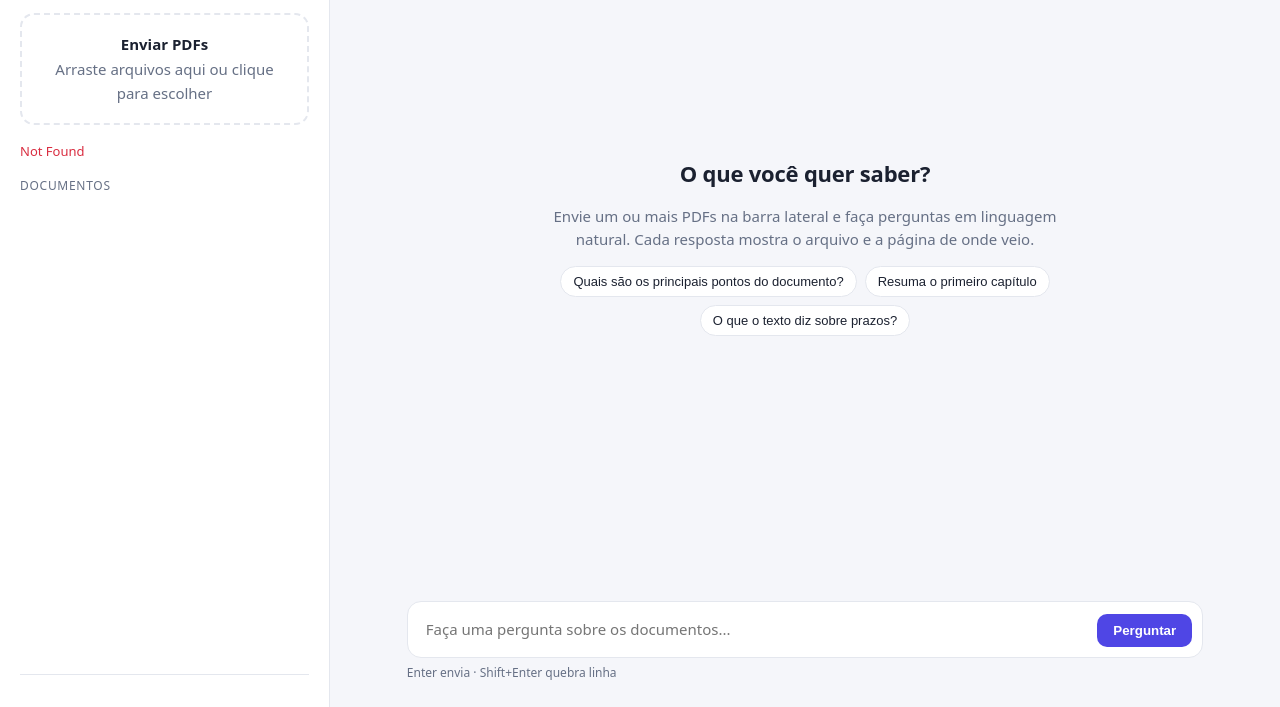
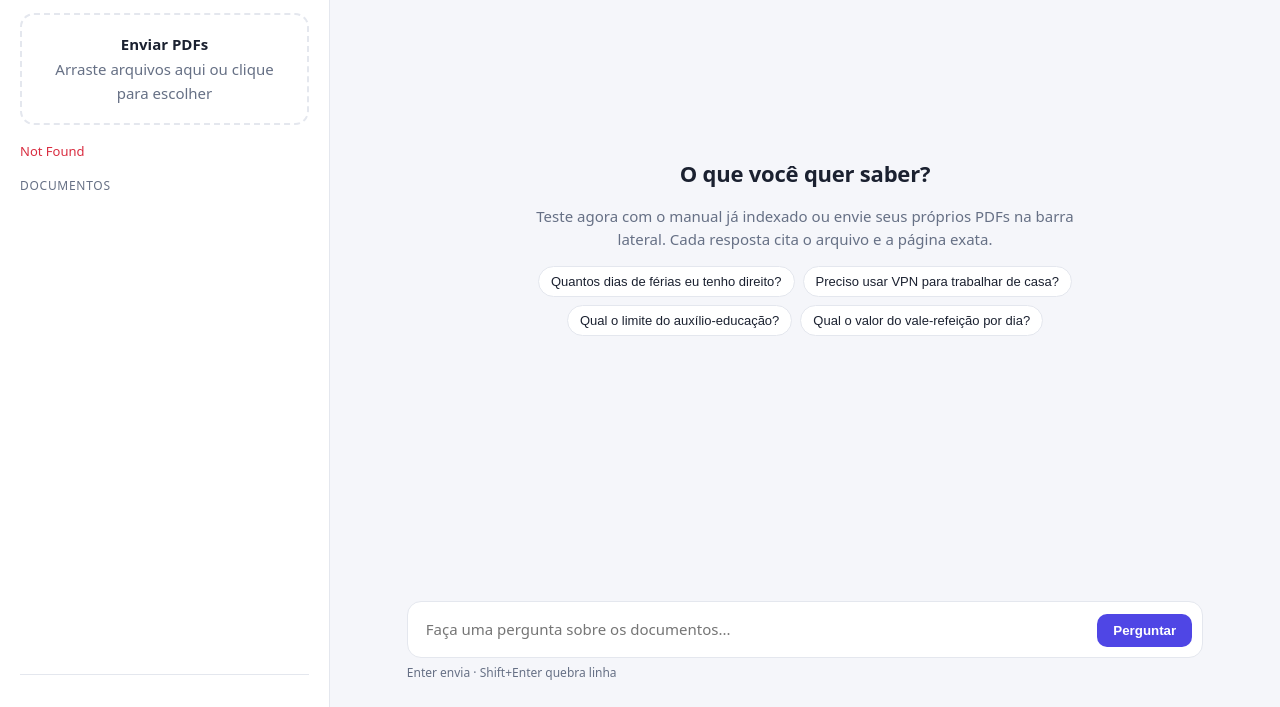
Before and after one commit to Rafael-Pedra-7325/rag-documentos, a plain HTML site: page src/rag_documentos/static/index.html in a window 1280 px wide. Shown: the part 93-800 px from the top of the page. Drawn offline with Linux system fonts and the light colour scheme; no server answers.

Commit message:
Update hero section and example questions in index.html

```diff
--- a/src/rag_documentos/static/index.html
+++ b/src/rag_documentos/static/index.html
@@ -62,7 +62,7 @@
 
     main { display: flex; flex-direction: column; min-height: 0; }
     #messages { flex: 1; overflow-y: auto; padding: 28px clamp(16px, 6vw, 80px); display: flex; flex-direction: column; gap: 18px; }
-    .hero { margin: auto; max-width: 520px; text-align: center; color: var(--muted); }
+    .hero { margin: auto; max-width: 560px; text-align: center; color: var(--muted); }
     .hero h2 { color: var(--text); margin: 0 0 8px; font-size: 22px; letter-spacing: -0.01em; }
     .chips { display: flex; flex-wrap: wrap; gap: 8px; justify-content: center; margin-top: 14px; }
     .chip {
@@ -313,12 +313,17 @@
     }
 
     function showHero() {
-      const examples = ["Quais são os principais pontos do documento?", "Resuma o primeiro capítulo", "O que o texto diz sobre prazos?"];
+      const examples = [
+        "Quantos dias de férias eu tenho direito?",
+        "Preciso usar VPN para trabalhar de casa?",
+        "Qual o limite do auxílio-educação?",
+        "Qual o valor do vale-refeição por dia?",
+      ];
       $("#messages").append(el("div", { class: "hero" },
         el("h2", {}, "O que você quer saber?"),
-        el("p", {}, "Envie um ou mais PDFs na barra lateral e faça perguntas em linguagem natural. Cada resposta mostra o arquivo e a página de onde veio."),
+        el("p", {}, "Teste agora com o manual já indexado ou envie seus próprios PDFs na barra lateral. Cada resposta cita o arquivo e a página exata."),
         el("div", { class: "chips" }, examples.map((text) =>
-          el("button", { class: "chip", type: "button", onclick: () => { $("#question").value = text; $("#question").focus(); } }, text)))));
+          el("button", { class: "chip", type: "button", onclick: () => ask(text) }, text)))));
     }
 
     /* ----------------------------------------------------------- wiring */
```
